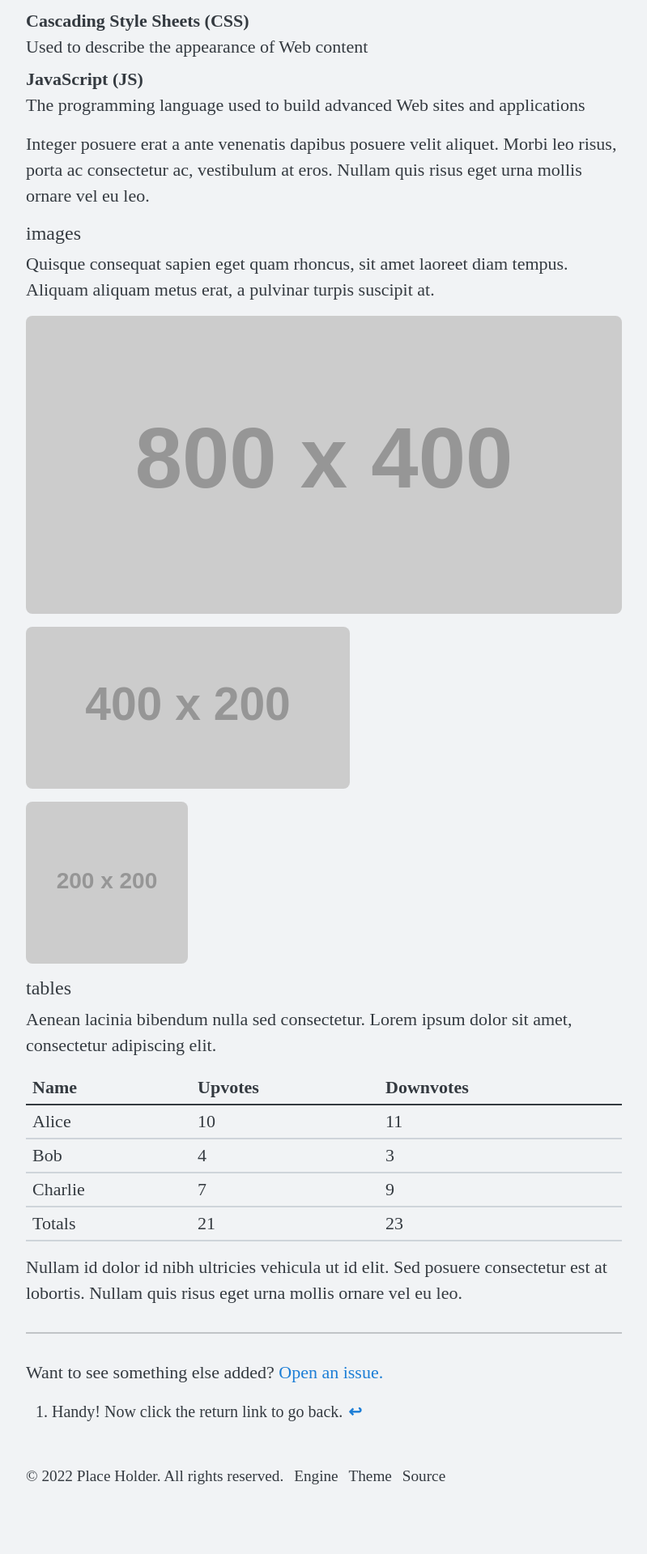
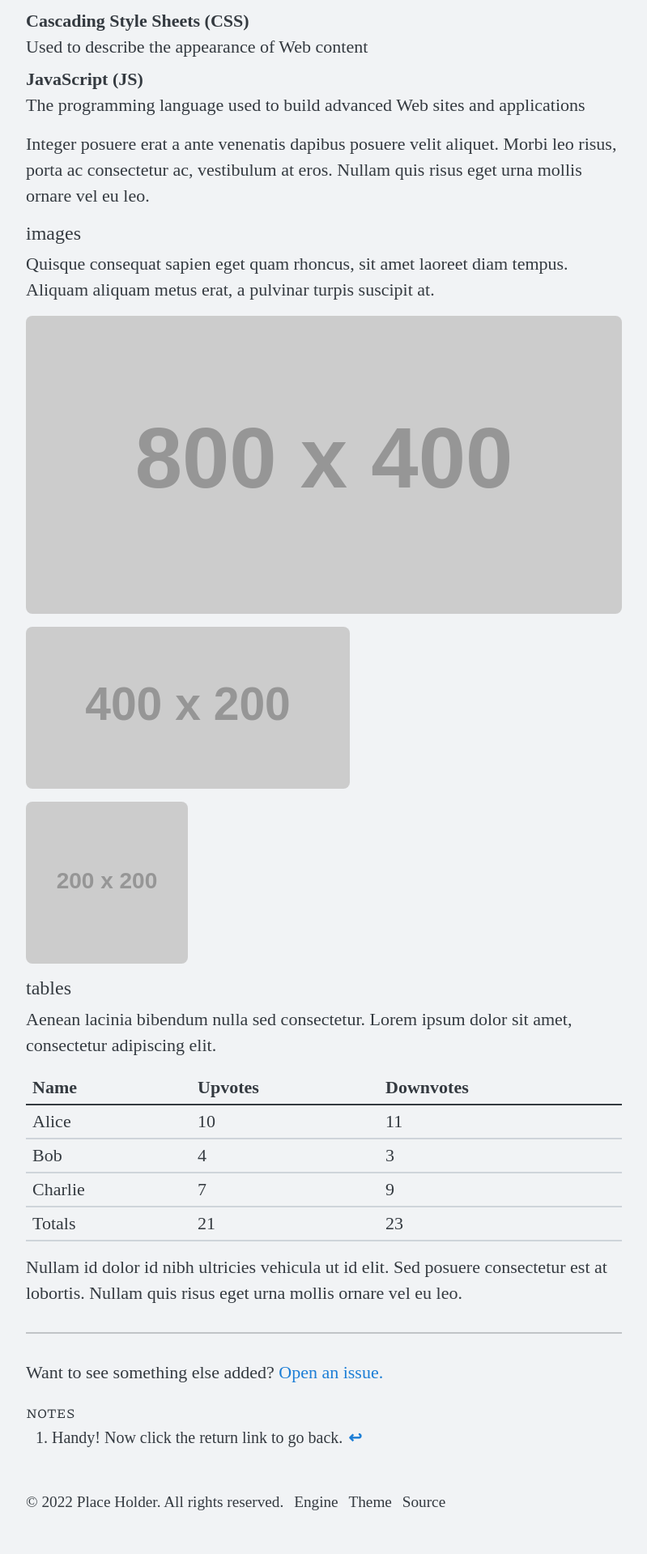
Before and after one commit to piazzai/cvless, a Jekyll site: the page built from _posts/2022-08-15-example-content.md, in a window 1280 px wide. Shown: the part 3974-5893 px from the top of the page at 81% size, without its empty margins (240-1039 px from the left). Built offline with Jekyll 4.4.1, drawn with Linux system fonts in a browser that asks for light colours; some web fonts are replaced; before the commit the page ends 5861 px from its top, so only the background shows below that.

Commit message:
Add heading to footnotes

```diff
--- a/_sass/_type.scss
+++ b/_sass/_type.scss
@@ -69,4 +69,11 @@ a[href^="#fnref:"] {
 .footnotes {
   margin-top: var(--spacer);
   font-size: calc(var(--body-font-size) - var(--body-font-size-increment));
+
+  &::before {
+    display: block;
+    content: "Notes";
+    text-transform: lowercase;
+    font-family: var(--body-font-family-sc);
+  }
 }
```
